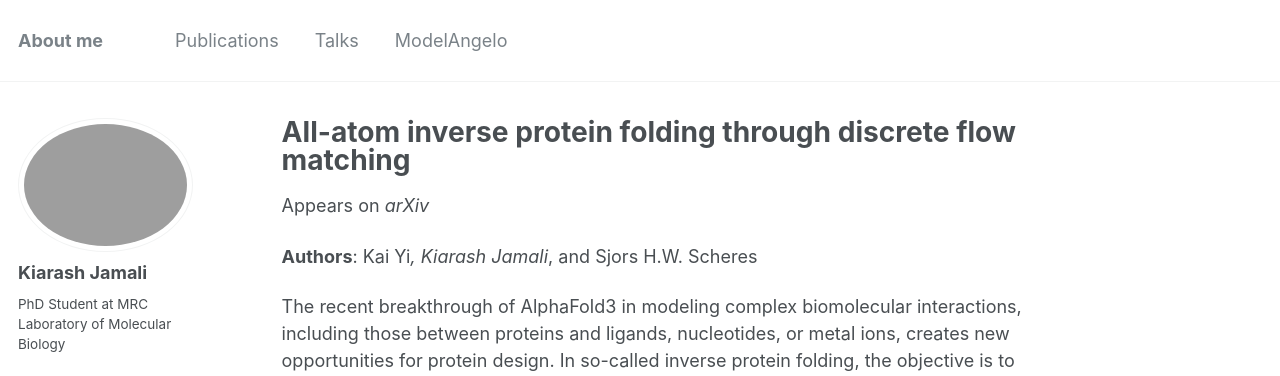
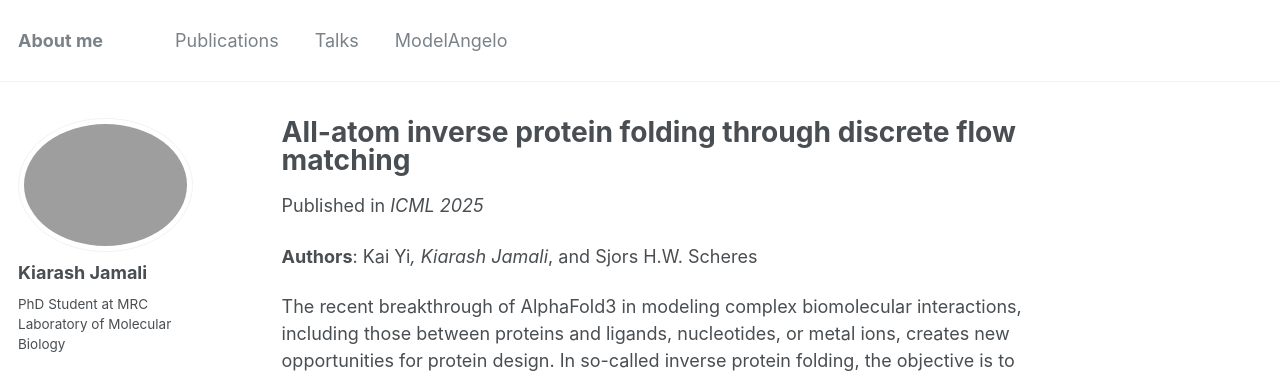
Before and after one commit to jamaliki/jamaliki.github.io, a Jekyll site: the page built from _publications/adflip.md, in a window 1280 px wide and 1326 px high. Shown: the top 376 px of the window. Built offline with Jekyll 4.4.1, drawn with Linux system fonts in a browser that asks for light colours.

Commit message:
Update adflip.md

```diff
--- a/_publications/adflip.md
+++ b/_publications/adflip.md
@@ -5,6 +5,7 @@ permalink: /publication/adflip
 excerpt: ''
 date: 2025-05-01
 paperurl: 'https://openreview.net/pdf?id=8tQdwSCJmA'
+venue: ICML 2025
 ---
 **Authors**: Kai Yi*, Kiarash Jamali*, and Sjors H.W. Scheres
 
```
